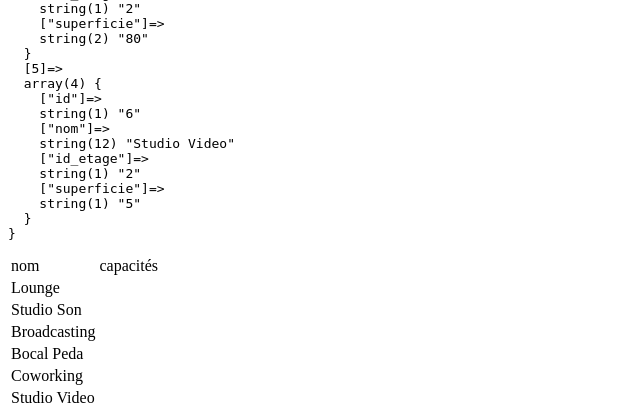
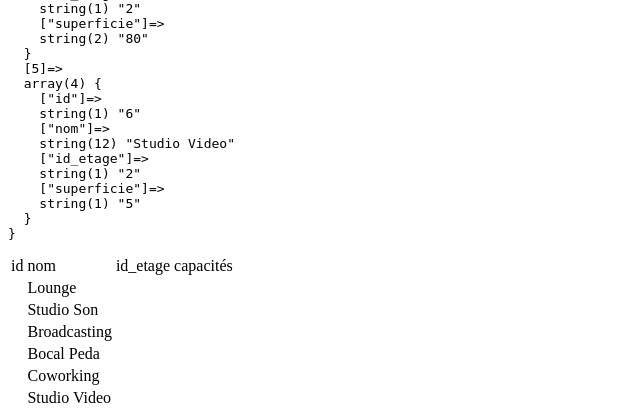
Before and after one commit to laura-scognamiglio/runtrack2, a PHP site: page / in a window 1280 px wide. Shown: the part 787-1205 px from the top of the page, without its empty margins (0-640 px from the left). Run offline with PHP 8.4, Linux system fonts and the light colour scheme; data comes from the database, SQL or seed files in the repository; data that the repository does not hold is empty.

Commit message:
job02 rectif

```diff
--- a/jour09/job02/index.php
+++ b/jour09/job02/index.php
@@ -13,8 +13,9 @@ echo '</pre>';
 
     <thead>
         <tr>
-
+            <td>id</td>
             <td>nom</td>
+            <td>id_etage</td>
             <td>capacités</td>
 
         </tr>
@@ -22,7 +23,9 @@ echo '</pre>';
     <tbody>
     <?php foreach($salle as $salles): ?>
         <tr>
+            <td></td>
             <td><?=$salles['nom'];?></td>
+            <td></td>
             <td><?=$salles['capacites'];?></td>
 
         </tr>
```
